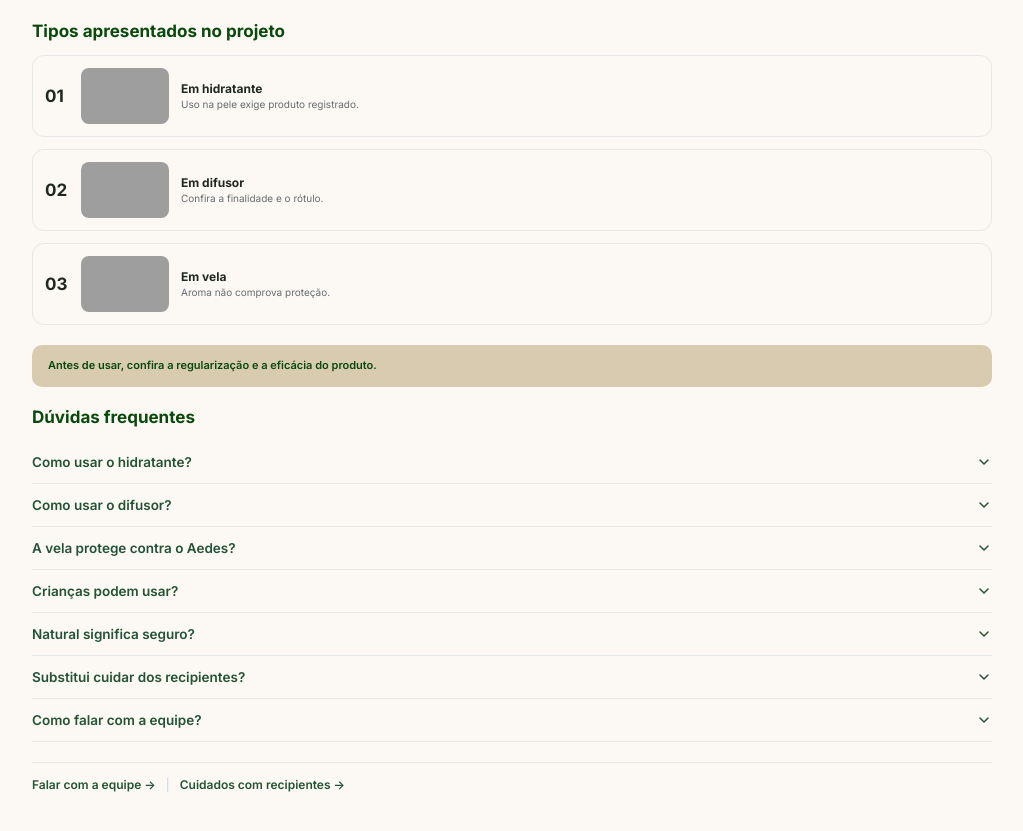
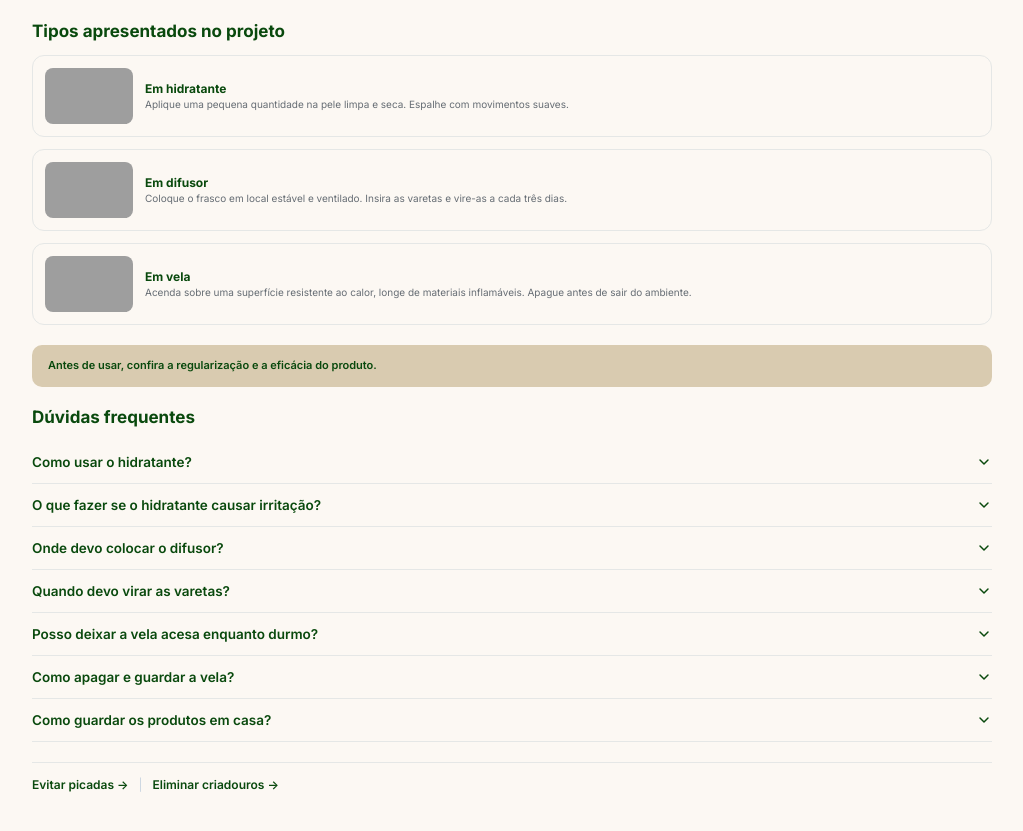
Before and after one commit to joaovitorregis/Aedes-Data-Lab, a website: page site/paginas/repelentes.html in a window 1280 px wide. Shown: the part 597-1428 px from the top of the page, without its empty margins (128-1151 px from the left). Drawn offline with Linux system fonts and the light colour scheme; grey boxes are pictures that could not be loaded.

Commit message:
mudanças no repelente

```diff
--- a/site/automedicacao.css
+++ b/site/automedicacao.css
@@ -472,7 +472,7 @@ body.menu-aberto {
 }
 
 .bottom-links a {
-  color: var(--green-dark);
+  color: #09490d;
   font-weight: 600;
   text-decoration: none;
 }
--- a/site/paginas/repelentes.html
+++ b/site/paginas/repelentes.html
@@ -118,29 +118,26 @@
       <h2>Tipos apresentados no projeto</h2>
 
       <div class="type-item">
-        <span class="type-number">01</span>
         <img src="https://images.unsplash.com/photo-1556228578-0d85b1a4d571?auto=format&fit=crop&w=300&q=80" alt="Aplicando hidratante na pele" class="type-thumb">
         <div class="type-info">
           <h3>Em hidratante</h3>
-          <p>Uso na pele exige produto registrado.</p>
+          <p>Aplique uma pequena quantidade na pele limpa e seca. Espalhe com movimentos suaves.</p>
         </div>
       </div>
 
       <div class="type-item">
-        <span class="type-number">02</span>
         <img src="https://images.unsplash.com/photo-1602928321679-560bb453f190?auto=format&fit=crop&w=300&q=80" alt="Difusor de ambiente com varetas" class="type-thumb">
         <div class="type-info">
           <h3>Em difusor</h3>
-          <p>Confira a finalidade e o rótulo.</p>
+          <p>Coloque o frasco em local estável e ventilado. Insira as varetas e vire-as a cada três dias.</p>
         </div>
       </div>
 
       <div class="type-item">
-        <span class="type-number">03</span>
         <img src="https://images.unsplash.com/photo-1603006905003-be475563bc59?auto=format&fit=crop&w=300&q=80" alt="Vela aromática acesa" class="type-thumb">
         <div class="type-info">
           <h3>Em vela</h3>
-          <p>Aroma não comprova proteção.</p>
+          <p>Acenda sobre uma superfície resistente ao calor, longe de materiais inflamáveis. Apague antes de sair do ambiente.</p>
         </div>
       </div>
     </section>
@@ -161,77 +158,76 @@
             <svg class="chevron" width="16" height="16" viewBox="0 0 24 24" fill="none" stroke="currentColor" stroke-width="2.2" stroke-linecap="round" stroke-linejoin="round"><polyline points="6 9 12 15 18 9"></polyline></svg>
           </button>
           <div class="faq-answer">
-            <p>Use na pele apenas produto registrado como repelente. Siga a idade, a aplicação e a reaplicação indicadas no rótulo.</p>
+            <p>Use diariamente, de preferência após o banho, com a pele limpa e seca. Espalhe uma pequena quantidade com movimentos suaves.</p>
           </div>
         </div>
 
         <div class="faq-item">
           <button class="faq-question" aria-expanded="false">
-            <span>Como usar o difusor?</span>
+            <span>O que fazer se o hidratante causar irritação?</span>
             <svg class="chevron" width="16" height="16" viewBox="0 0 24 24" fill="none" stroke="currentColor" stroke-width="2.2" stroke-linecap="round" stroke-linejoin="round"><polyline points="6 9 12 15 18 9"></polyline></svg>
           </button>
           <div class="faq-answer">
-            <p>Confira se é repelente ambiental regularizado ou apenas aromatizante. Siga o rótulo e nunca aplique o conteúdo na pele.</p>
+            <p>Suspenda o uso. Evite o contato com os olhos e a aplicação sobre pele irritada ou ferida.</p>
           </div>
         </div>
 
         <div class="faq-item">
           <button class="faq-question" aria-expanded="false">
-            <span>A vela protege contra o Aedes?</span>
+            <span>Onde devo colocar o difusor?</span>
             <svg class="chevron" width="16" height="16" viewBox="0 0 24 24" fill="none" stroke="currentColor" stroke-width="2.2" stroke-linecap="round" stroke-linejoin="round"><polyline points="6 9 12 15 18 9"></polyline></svg>
           </button>
           <div class="faq-answer">
-            <p>Velas naturais, como as de citronela, não têm eficácia comprovada como repelentes segundo a Anvisa.</p>
+            <p>Escolha uma superfície firme, em local ventilado, longe do sol direto, de fontes de calor e de chamas.</p>
           </div>
         </div>
 
         <div class="faq-item">
           <button class="faq-question" aria-expanded="false">
-            <span>Crianças podem usar?</span>
+            <span>Quando devo virar as varetas?</span>
             <svg class="chevron" width="16" height="16" viewBox="0 0 24 24" fill="none" stroke="currentColor" stroke-width="2.2" stroke-linecap="round" stroke-linejoin="round"><polyline points="6 9 12 15 18 9"></polyline></svg>
           </button>
           <div class="faq-answer">
-            <p>Depende do produto e da idade indicada no rótulo. Mantenha velas e difusores fora do alcance de crianças.</p>
+            <p>Vire as varetas a cada três dias para intensificar o aroma. Evite derramar o líquido sobre móveis e outras superfícies.</p>
           </div>
         </div>
 
         <div class="faq-item">
           <button class="faq-question" aria-expanded="false">
-            <span>Natural significa seguro?</span>
+            <span>Posso deixar a vela acesa enquanto durmo?</span>
             <svg class="chevron" width="16" height="16" viewBox="0 0 24 24" fill="none" stroke="currentColor" stroke-width="2.2" stroke-linecap="round" stroke-linejoin="round"><polyline points="6 9 12 15 18 9"></polyline></svg>
           </button>
           <div class="faq-answer">
-            <p>Não. A origem natural não garante segurança nem eficácia. Confira a regularização antes do uso.</p>
+            <p>Apague a vela antes de dormir ou sair do ambiente. Mantenha-a longe de cortinas, papéis e outros materiais inflamáveis.</p>
           </div>
         </div>
 
         <div class="faq-item">
           <button class="faq-question" aria-expanded="false">
-            <span>Substitui cuidar dos recipientes?</span>
+            <span>Como apagar e guardar a vela?</span>
             <svg class="chevron" width="16" height="16" viewBox="0 0 24 24" fill="none" stroke="currentColor" stroke-width="2.2" stroke-linecap="round" stroke-linejoin="round"><polyline points="6 9 12 15 18 9"></polyline></svg>
           </button>
           <div class="faq-answer">
-            <p>Não. Continue eliminando água parada e mantendo os reservatórios tampados.</p>
+            <p>Use um abafador para apagar a chama e espere a cera esfriar antes de movimentar ou guardar a vela.</p>
           </div>
         </div>
 
         <div class="faq-item">
           <button class="faq-question" aria-expanded="false">
-            <span>Como falar com a equipe?</span>
+            <span>Como guardar os produtos em casa?</span>
             <svg class="chevron" width="16" height="16" viewBox="0 0 24 24" fill="none" stroke="currentColor" stroke-width="2.2" stroke-linecap="round" stroke-linejoin="round"><polyline points="6 9 12 15 18 9"></polyline></svg>
           </button>
           <div class="faq-answer">
-            <p>Peça informações sobre composição, regularização, cuidados e disponibilidade pelo canal oficial do projeto.</p>
+            <p>Guarde em local fresco, protegido da luz e fora do alcance de crianças e animais. Mantenha o difusor longe do fogo e do calor.</p>
           </div>
         </div>
-      </div>
     </section>
 
     <!-- Rodapé de links -->
     <footer class="bottom-links">
-      <a href="#">Falar com a equipe →</a>
+      <a href="#">Evitar picadas →</a>
       <span class="divider">|</span>
-      <a href="#">Cuidados com recipientes →</a>
+      <a href="#">Eliminar criadouros →</a>
     </footer>
   </main>
 
--- a/site/repelente.css
+++ b/site/repelente.css
@@ -267,7 +267,7 @@ body.menu-aberto {
 .page-header h1 {
   font-size: 20px;
   font-weight: 700;
-  color: var(--green-dark);
+  color: #09490d;
   line-height: 1.2;
 }
 
@@ -366,7 +366,7 @@ body.menu-aberto {
 .type-number {
   font-size: 17px;
   font-weight: 700;
-  color: #09490d(--green-dark);
+  color: #09490d;
   min-width: 24px;
 }
 
@@ -381,7 +381,7 @@ body.menu-aberto {
 .type-info h3 {
   font-size: 12px;
   font-weight: 700;
-  color: #09490d(--green-dark);
+  color: #09490d;
   margin-bottom: 2px;
 }
 
@@ -431,16 +431,16 @@ body.menu-aberto {
   text-align: left;
   font-size: 13.5px;
   font-weight: 600;
-  color: var(--green-dark);
+  color: #09490d;
   cursor: pointer;
 }
 
 .faq-question:hover {
-  color: var(--green-dark);
+  color: #09490d;
 }
 
 .chevron {
-  color: var(--green-dark);
+  color: #09490d;
   flex-shrink: 0;
   transition: transform 0.2s ease;
 }
@@ -478,7 +478,7 @@ body.menu-aberto {
 }
 
 .bottom-links a {
-  color: var(--green-dark);
+  color: #09490d;
   font-weight: 600;
   text-decoration: none;
 }
--- a/site/sintomas.css
+++ b/site/sintomas.css
@@ -1,6 +1,6 @@
 :root {
-  --bg-page: #ffffff;
-  --bg-card: #ffffff;
+  --bg-page: #fcf8f3;
+  --bg-card: #fcf8f3;
   --green-dark: #235334;
   --green-medium: #3b6e4c;
   --green-soft: #eef5f0;
@@ -22,7 +22,7 @@ html,
 body {
   min-height: 100%;
   width: 100%;
-  background-color: var(--bg-page);
+  background-color: #fcf8f3;
   color: var(--text-primary);
 }
 
@@ -255,7 +255,7 @@ body.menu-aberto {
   display: inline-block;
   font-size: 12px;
   font-weight: 600;
-  color: var(--green-medium);
+  color: #09490d;
   text-decoration: none;
   margin-bottom: 6px;
 }
@@ -265,14 +265,14 @@ body.menu-aberto {
 }
 
 .page-header h1 {
-  font-size: 26px;
+  font-size: 20px;
   font-weight: 700;
-  color: var(--green-dark);
+  color: #09490d;
   line-height: 1.2;
 }
 
 .subtitle {
-  font-size: 13.5px;
+  font-size: 12px;
   color: var(--text-secondary);
   margin-top: 5px;
 }
@@ -337,7 +337,7 @@ body.menu-aberto {
 .faq-section h2 {
   font-size: 17px;
   font-weight: 700;
-  color: var(--green-dark);
+  color: #09490d;
   margin-bottom: 14px;
 }
 
@@ -349,7 +349,7 @@ body.menu-aberto {
   border: 1px solid var(--border-light);
   border-radius: 12px;
   margin-bottom: 12px;
-  background-color: #fcfdfb;
+  background-color: #fcf8f3;
 }
 
 .type-item:last-child {
@@ -359,7 +359,7 @@ body.menu-aberto {
 .type-number {
   font-size: 17px;
   font-weight: 700;
-  color: var(--green-dark);
+  color: #09490d;
   min-width: 24px;
 }
 
@@ -372,9 +372,9 @@ body.menu-aberto {
 }
 
 .type-info h3 {
-  font-size: 14px;
+  font-size: 12px;
   font-weight: 700;
-  color: var(--green-dark);
+  color: #09490D;
   margin-bottom: 2px;
 }
 
@@ -425,16 +425,16 @@ body.menu-aberto {
   text-align: left;
   font-size: 13.5px;
   font-weight: 600;
-  color: var(--green-dark);
+  color: #09490d;
   cursor: pointer;
 }
 
 .faq-question:hover {
-  color: var(--green-dark);
+  color: #09490d
 }
 
 .chevron {
-  color: var(--green-dark);
+  color: #09490d;
   flex-shrink: 0;
   transition: transform 0.2s ease;
 }
@@ -472,7 +472,7 @@ body.menu-aberto {
 }
 
 .bottom-links a {
-  color: var(--green-dark);
+  color: #09490D;
   font-weight: 600;
   text-decoration: none;
 }
```
Also changed, not shown: site/paginas/automedicacao.html (+0 -3 lines), site/paginas/sintomas.html (+0 -7 lines).
